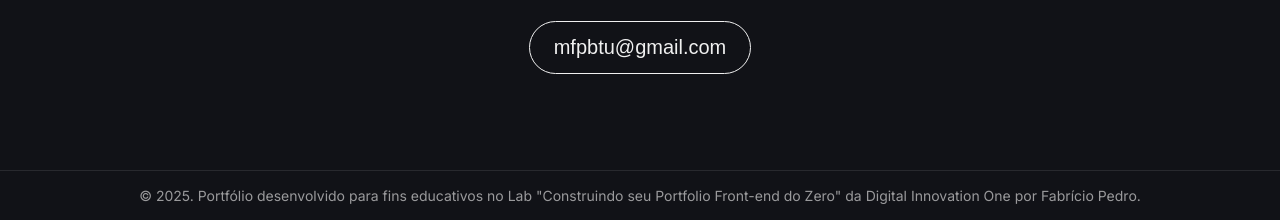
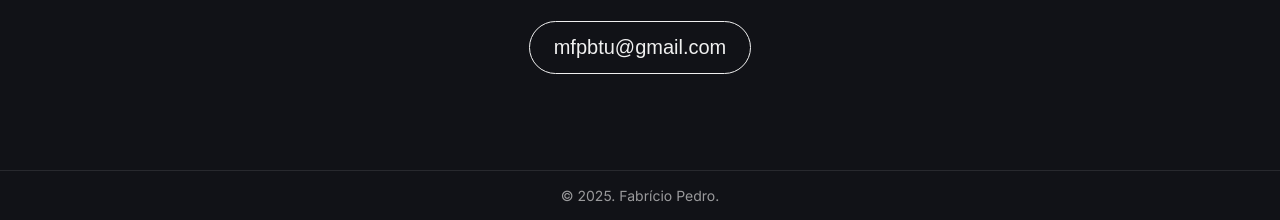
Before and after one commit to fpedro84/portifolio_fpedro, a plain HTML site: page index.html in a window 1280 px wide. Shown: the part 4444-4664 px from the top of the page. Drawn offline with nearby package versions, Linux system fonts and the light colour scheme.

Commit message:
Atualizar o index.html

```diff
--- a/index.html
+++ b/index.html
@@ -357,8 +357,7 @@ Minha abordagem une a capacidade analítica e organização adquiridas ao longo
 
   <footer>
     <p>
-      © 2025. Portfólio desenvolvido para fins educativos no Lab "Construindo seu Portfolio Front-end do Zero" da
-      <a href="https://www.dio.me/" target="_blank">Digital Innovation One</a> por
+      © 2025.
       <a href="https://github.com/fpedro84" target="_blank">Fabrício Pedro</a>.
     </p>
   </footer>
```
